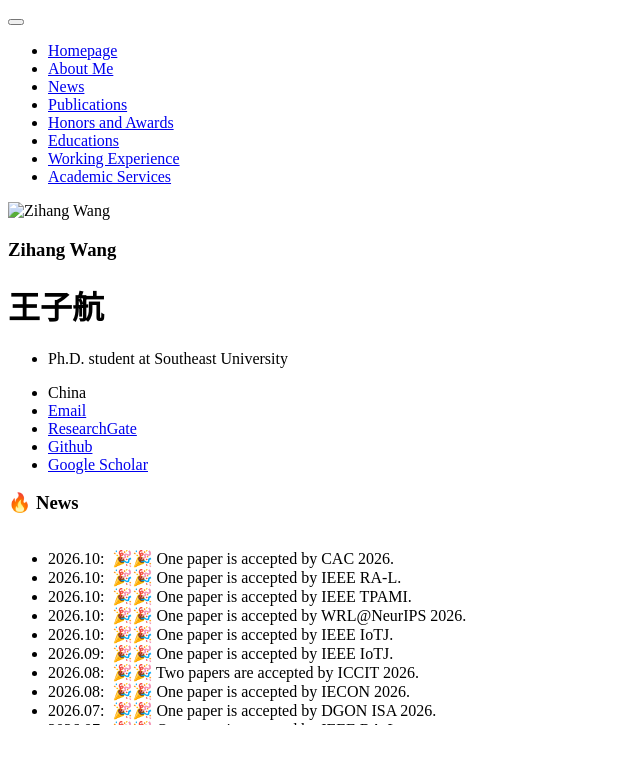
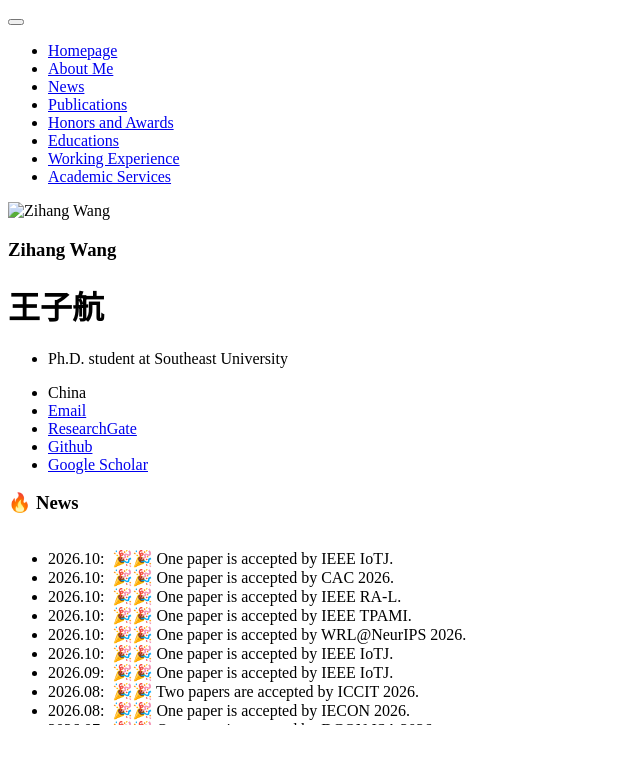
Before and after one commit to wangzihanggg/wangzihanggg.github.io, a Jekyll site: the page built from _pages/includes/news.md, in a window 1280 px wide. Shown: the top 764 px of the page, without its empty margins (0-640 px from the left). Built offline with Jekyll 4.4.1, drawn with Linux system fonts in a browser that asks for light colours; our own code applies the rules of GitHub Pages for plain Markdown files; some of the changed lines change nothing that is shown.

Commit message:
Update paper acceptance details in news section

```diff
--- a/_pages/includes/news.md
+++ b/_pages/includes/news.md
@@ -41,6 +41,7 @@
 
 <div class="news-container">
   <ul>
+    <li>2026.10: &nbsp;🎉🎉 One paper is accepted by IEEE IoTJ.</li>
     <li>2026.10: &nbsp;🎉🎉 One paper is accepted by CAC 2026.</li>
     <li>2026.10: &nbsp;🎉🎉 One paper is accepted by IEEE RA-L.</li>
     <li>2026.10: &nbsp;🎉🎉 One paper is accepted by IEEE TPAMI.</li>
@@ -61,7 +62,7 @@
     <li>2026.01: &nbsp;🎉🎉 One paper is accepted by IEEE RA-L.</li>
     <li>2026.01: &nbsp;🎉🎉 One paper is accepted by Measurement Science and Technology.</li>
     <li>2026.01: &nbsp;🎉🎉 One paper is accepted by Machine Vision and Applications.</li>
-    <li>2025.10: &nbsp;🎉🎉 One paper is accepted by IROS 2025 Workshop.</li>
+    <li>2025.10: &nbsp;🎉🎉 One paper is accepted by RoboSense@IROS 2025.</li>
     <li>2025.09: &nbsp;🎉🎉 One paper is accepted by IEEE Sensors Journal.</li>
     <li>2024.05: &nbsp;🎉🎉 One paper is accepted by IEEE CASE 2024.</li>
     <li>2023.09: &nbsp;🎉🎉 One paper is accepted by Machines.</li>
```
